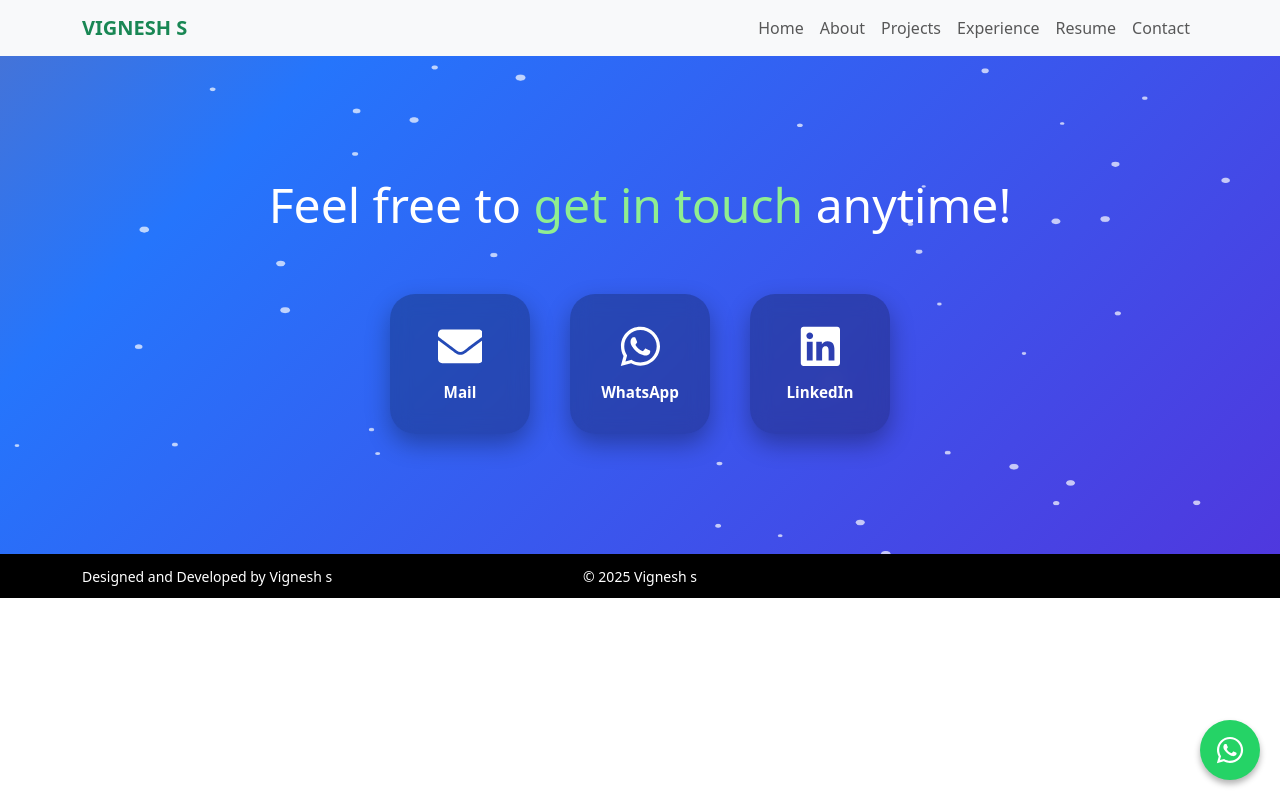
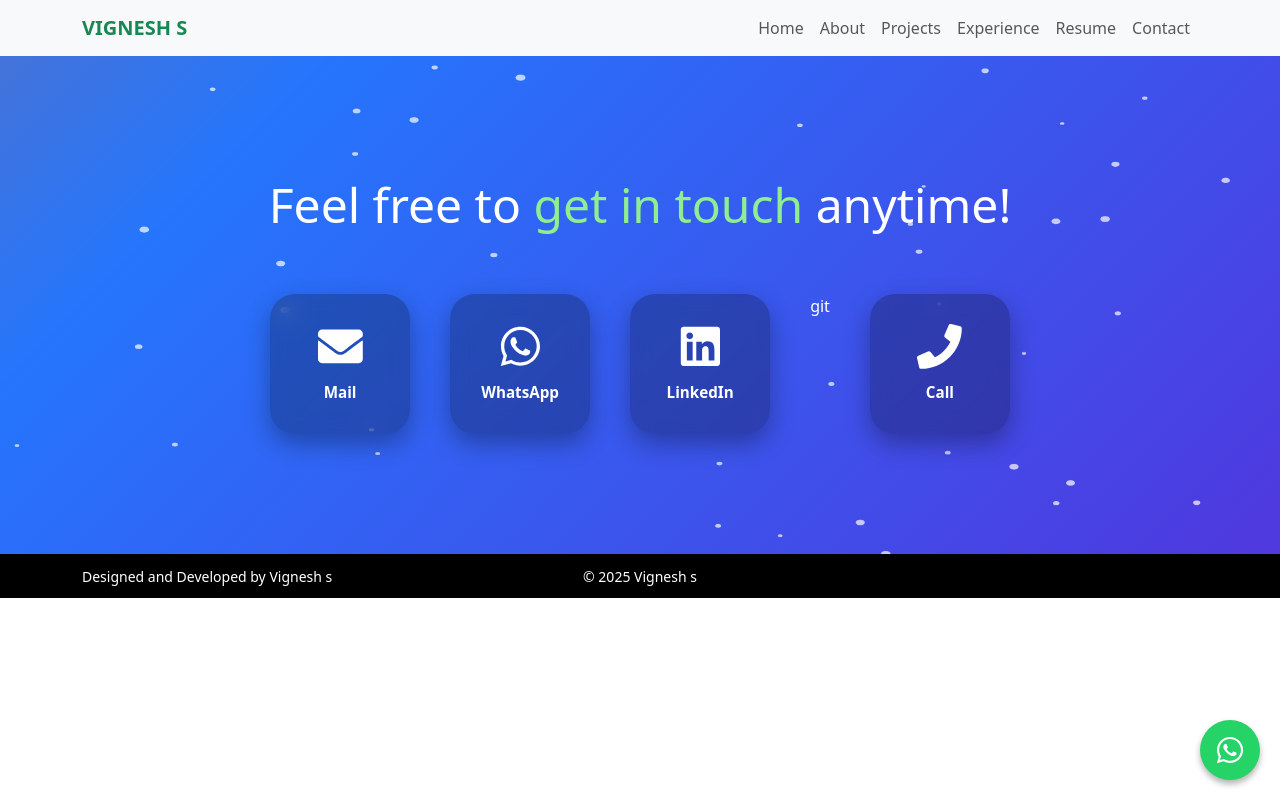
Before and after one commit to vicky-6/my-portfolio, a React (Vite) app: page /contact in a window 1280 px wide. Built offline with nearby package versions, Linux system fonts and the light colour scheme.

Commit message:
call button enabled

```diff
--- a/src/pages/Contact/ContactUs.jsx
+++ b/src/pages/Contact/ContactUs.jsx
@@ -361,10 +361,10 @@ const ContactUs = () => {
           LinkedIn
         </ContactCard>
 
-        {/* <ContactCard as="a" href="tel:+918248429488" style={{ textDecoration: "none" }}>
+        git<ContactCard as="a" href="tel:+918248429488" style={{ textDecoration: "none" }}>
           <FaPhone />
           Call
-        </ContactCard> */}
+        </ContactCard>
       </ContactGrid>
 
       {showPopup && (
```
